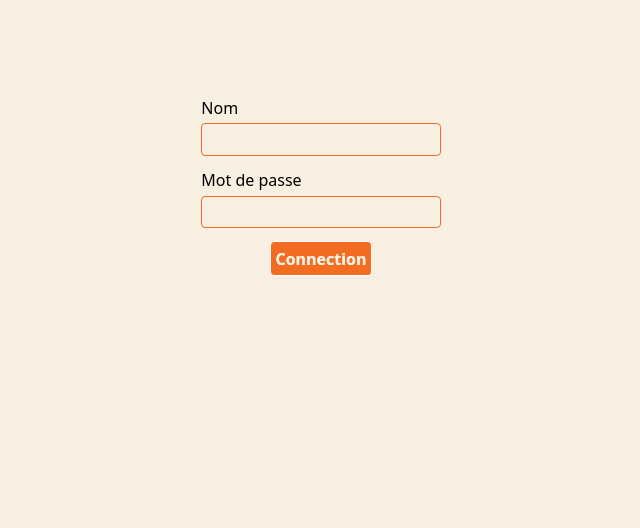
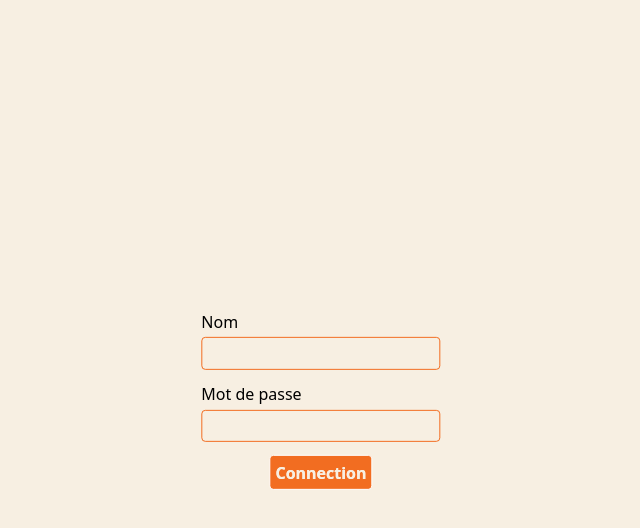
Before and after one commit to NicolasDuboisToulouse/a-tes-souhaits, a Next.js app: page /login in a window 1280 px wide. Shown: the top 528 px of the page, without its empty margins (319-959 px from the left). Built offline with nearby package versions, Linux system fonts and the light colour scheme.

Commit message:
Center login form

```diff
--- a/app/globals.css
+++ b/app/globals.css
@@ -25,6 +25,7 @@
 }
 
 .main-content {
+    height: 100vh;
     min-width: 60%;
     max-width: 90%;
     margin: 0 auto;
--- a/app/login/page.tsx
+++ b/app/login/page.tsx
@@ -34,7 +34,7 @@
   }
 
   return (
-    <div className="v-form mt-24">
+    <div className="v-form absolute top-1/2 left-1/2 transform -translate-x-1/2 -translate-y-1/2">
       <form onSubmit={handleSubmit(onSubmit)} autoComplete="off" acceptCharset='UTF-8'>
         <div className="form-group">
           <label>Nom</label>
```
